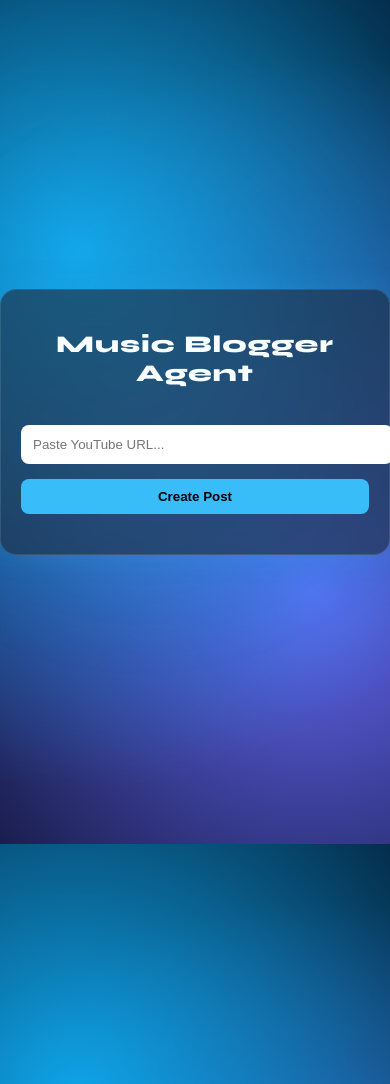
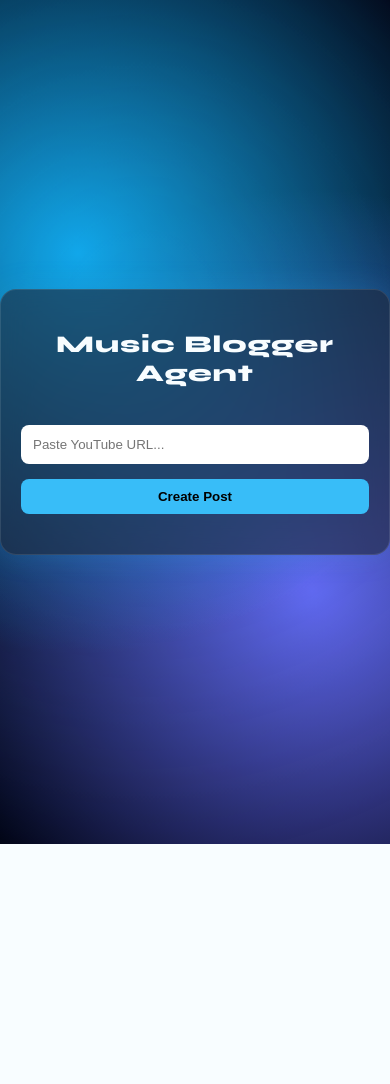
Before and after one commit to fperezt30/music_blogger, a Flask app: page / in a window 390 px wide; the page is wider, and only the part inside the window is pictured. Shown: the top 1084 px of that part. After the commit the page ends 844 px from the top of that part, so only its background shows below. Run offline with Flask 3, Linux system fonts and the light colour scheme.

Commit message:
Fernando 0804 last css responsive

```diff
--- a/static/css/style.css
+++ b/static/css/style.css
@@ -2,9 +2,8 @@
 
 body {
     font-family: Arial, sans-serif;
-    background: radial-gradient(circle at 20% 30%, #0ea5e9, transparent 80%),
-                radial-gradient(circle at 80% 70%, #6366f1, transparent 80%),
-                radial-gradient(circle at 40% 50%, #4a4b71, transparent 40%),
+    background: radial-gradient(circle at 20% 30%, #0ea5e9, transparent 60%),
+                radial-gradient(circle at 80% 70%, #6366f1, transparent 60%),
                 #020617;
     color: #e2e8f0;
     display: flex;
@@ -12,18 +11,21 @@ body {
     align-items: center;
     min-height: 100vh;
     margin: 0;
-    overflow: hidden;
+    overflow-x: hidden;
 }
 
 body::before {
     content: "";
-    position: absolute;
-    width: 200%;
-    height: 200%;
-    background: radial-gradient(circle, rgba(56,189,248,0.15), transparent 40%);
-    animation: floatBg 10s linear infinite;
+    position: fixed;
+    top: -50%;
+    left: -50%;
+    width: 200vw;
+    height: 200vh;
+    background: radial-gradient(circle, rgba(56,189,248,0.12), transparent 60%);
+    animation: floatBg 20s linear infinite;
+    z-index: 0;
+    pointer-events: none;
 }
-
 @keyframes floatBg {
     0% { transform: translate(0,0); }
     50% { transform: translate(-10%, -10%); }
@@ -48,7 +50,7 @@ body::before {
 
 input {
     width: 100%;
-    vox-sizing: border-box;
+    box-sizing: border-box;
     padding: 12px;
     border-radius: 8px;
     border: none;
@@ -57,7 +59,7 @@ input {
 
 button {
     width: 100%;
-    vox-sizing: border-box;
+    box-sizing: border-box;
     padding: 10px;
     background: #38bdf8;
     border: none;
```
